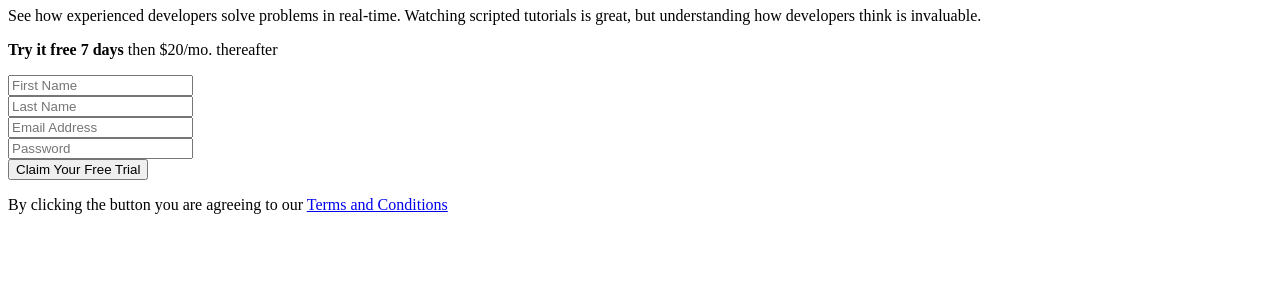
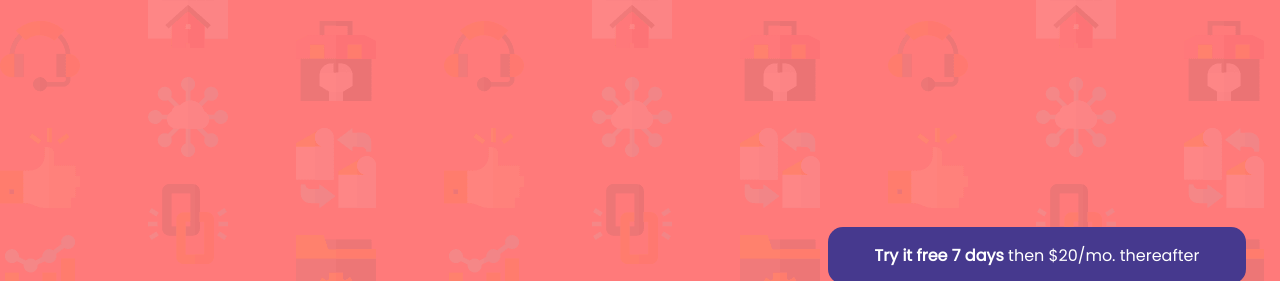
Before and after one commit to Petesmith285/Learn-to-Code, a plain HTML site: page index.html in a window 1280 px wide. Shown: the part 73-354 px from the top of the page. Drawn offline with Linux system fonts and the light colour scheme.

Commit message:
will this work?

```diff
--- a/index.html
+++ b/index.html
@@ -4,7 +4,7 @@
     <meta charset="UTF-8">
     <meta http-equiv="X-UA-Compatible" content="IE=edge">
     <meta name="viewport" content="width=device-width, initial-scale=1.0">
-    <link rel="stylesheet" href="..Learn-to-Code\style.css">
+    <link rel="stylesheet" type="text/css" href="style.css">
     <title>Learn to Code</title>
 </head>
 <body>
```
